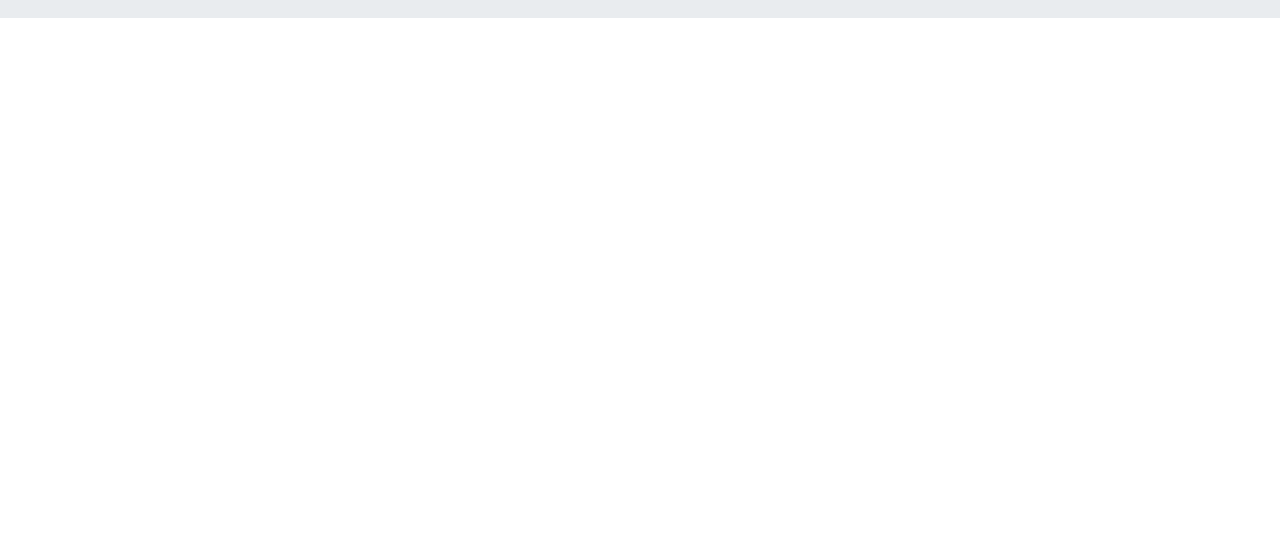
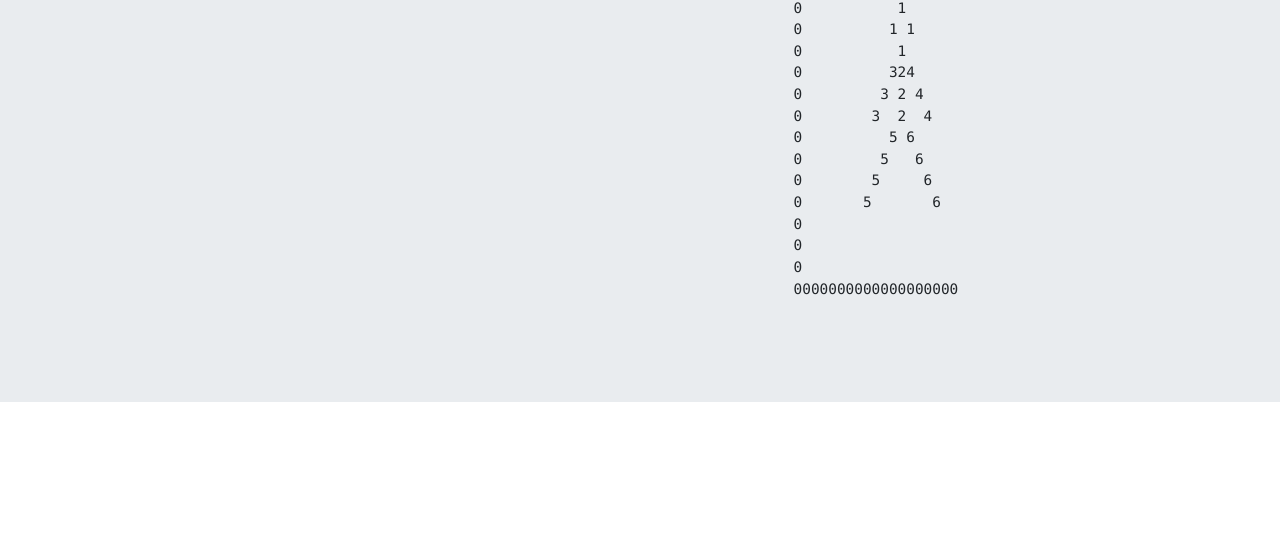
Before and after one commit to rosariorussell/Hangman-Game, a plain HTML site: page index.html in a window 1280 px wide. Shown: the part 250-800 px from the top of the page. Drawn offline with nearby package versions, Linux system fonts and the light colour scheme.

Commit message:
updated html

```diff
--- a/index.html
+++ b/index.html
@@ -1,5 +1,6 @@
 <!doctype html>
 <html lang="en">
+
 <head>
   <title>Hangman</title>
   <!-- Required meta tags -->
@@ -7,20 +8,53 @@
   <meta name="viewport" content="width=device-width, initial-scale=1, shrink-to-fit=no">
 
   <!-- Bootstrap CSS -->
-    <link rel="stylesheet" href="https://maxcdn.bootstrapcdn.com/bootstrap/4.0.0-beta.2/css/bootstrap.min.css" integrity="sha384-PsH8R72JQ3SOdhVi3uxftmaW6Vc51MKb0q5P2rRUpPvrszuE4W1povHYgTpBfshb" crossorigin="anonymous">
+  <link rel="stylesheet" href="https://maxcdn.bootstrapcdn.com/bootstrap/4.0.0-beta.2/css/bootstrap.min.css" integrity="sha384-PsH8R72JQ3SOdhVi3uxftmaW6Vc51MKb0q5P2rRUpPvrszuE4W1povHYgTpBfshb"
+    crossorigin="anonymous">
 </head>
+
 <body>
   <div class="jumbotron jumbotron-fluid">
     <div class="container">
       <h1 class="display-3">Hangman</h1>
       <p class="lead">Guess the word!</p>
     </div>
+    <div class="row">
+      <div class="col-6 text-center">
+        <h2 id="guessed-letters">_ _ _ _ _ _ _</h2>
       </div>
+      <div class="col-6">
+        <pre>
+                0000000000000
+                0           0
+                0           1
+                0          1 1
+                0           1
+                0          324
+                0         3 2 4
+                0        3  2  4
+                0          5 6
+                0         5   6
+                0        5     6
+                0       5       6
+                0
+                0
+                0
+                0000000000000000000
+        </pre>
+      </div>
+    </div>
+
+  </div>
+  <script type="text/javascript" src="game.js"></script>
 
   <!-- Optional JavaScript -->
   <!-- jQuery first, then Popper.js, then Bootstrap JS -->
-    <script src="https://code.jquery.com/jquery-3.2.1.slim.min.js" integrity="sha384-KJ3o2DKtIkvYIK3UENzmM7KCkRr/rE9/Qpg6aAZGJwFDMVNA/GpGFF93hXpG5KkN" crossorigin="anonymous"></script>
-    <script src="https://cdnjs.cloudflare.com/ajax/libs/popper.js/1.12.3/umd/popper.min.js" integrity="sha384-vFJXuSJphROIrBnz7yo7oB41mKfc8JzQZiCq4NCceLEaO4IHwicKwpJf9c9IpFgh" crossorigin="anonymous"></script>
-    <script src="https://maxcdn.bootstrapcdn.com/bootstrap/4.0.0-beta.2/js/bootstrap.min.js" integrity="sha384-alpBpkh1PFOepccYVYDB4do5UnbKysX5WZXm3XxPqe5iKTfUKjNkCk9SaVuEZflJ" crossorigin="anonymous"></script>
+  <script src="https://code.jquery.com/jquery-3.2.1.slim.min.js" integrity="sha384-KJ3o2DKtIkvYIK3UENzmM7KCkRr/rE9/Qpg6aAZGJwFDMVNA/GpGFF93hXpG5KkN"
+    crossorigin="anonymous"></script>
+  <script src="https://cdnjs.cloudflare.com/ajax/libs/popper.js/1.12.3/umd/popper.min.js" integrity="sha384-vFJXuSJphROIrBnz7yo7oB41mKfc8JzQZiCq4NCceLEaO4IHwicKwpJf9c9IpFgh"
+    crossorigin="anonymous"></script>
+  <script src="https://maxcdn.bootstrapcdn.com/bootstrap/4.0.0-beta.2/js/bootstrap.min.js" integrity="sha384-alpBpkh1PFOepccYVYDB4do5UnbKysX5WZXm3XxPqe5iKTfUKjNkCk9SaVuEZflJ"
+    crossorigin="anonymous"></script>
 </body>
+
 </html>
```
Also changed, not shown: game.js (renamed from script.js). Lines whose indentation alone changed are shown as unchanged.
